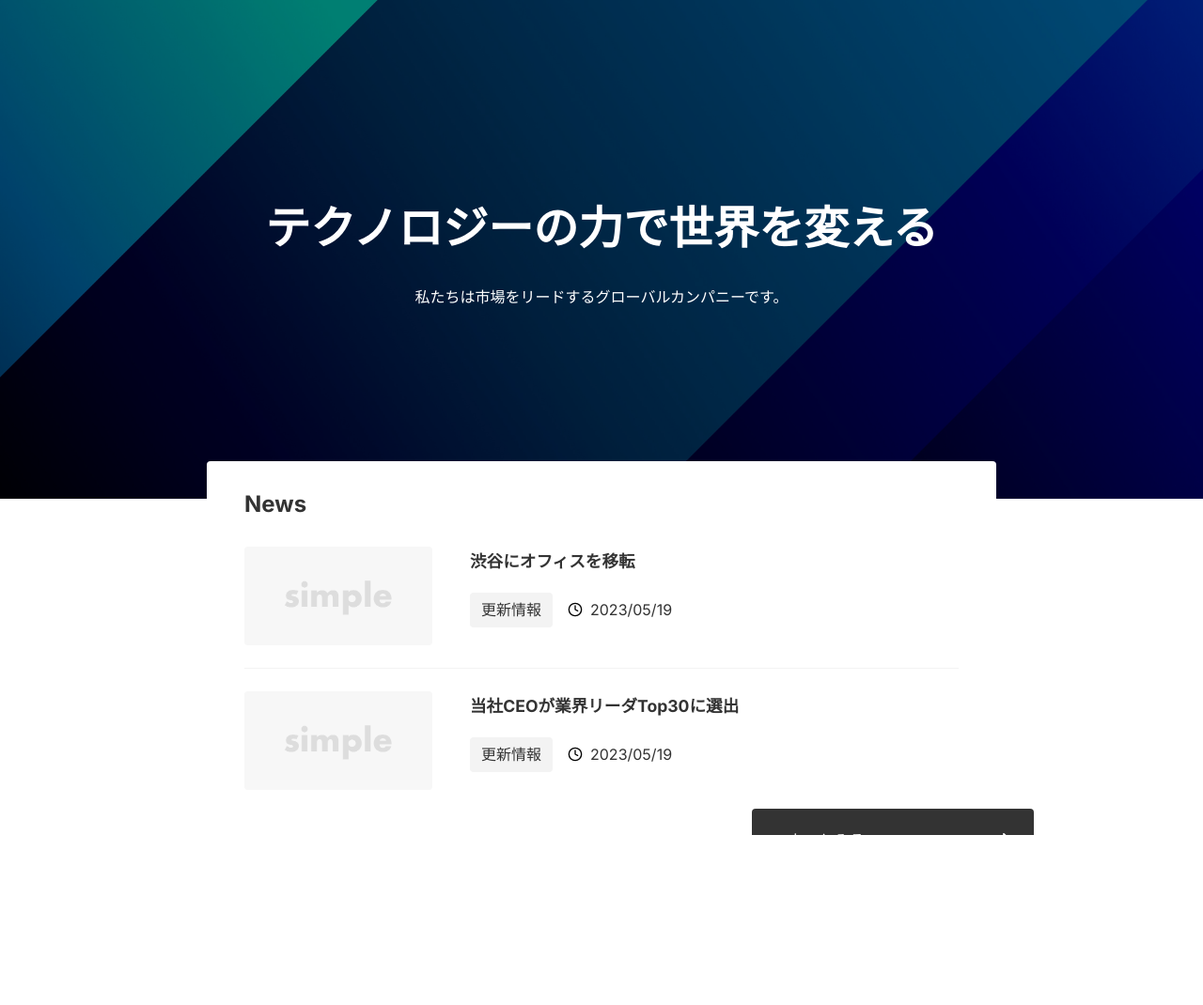
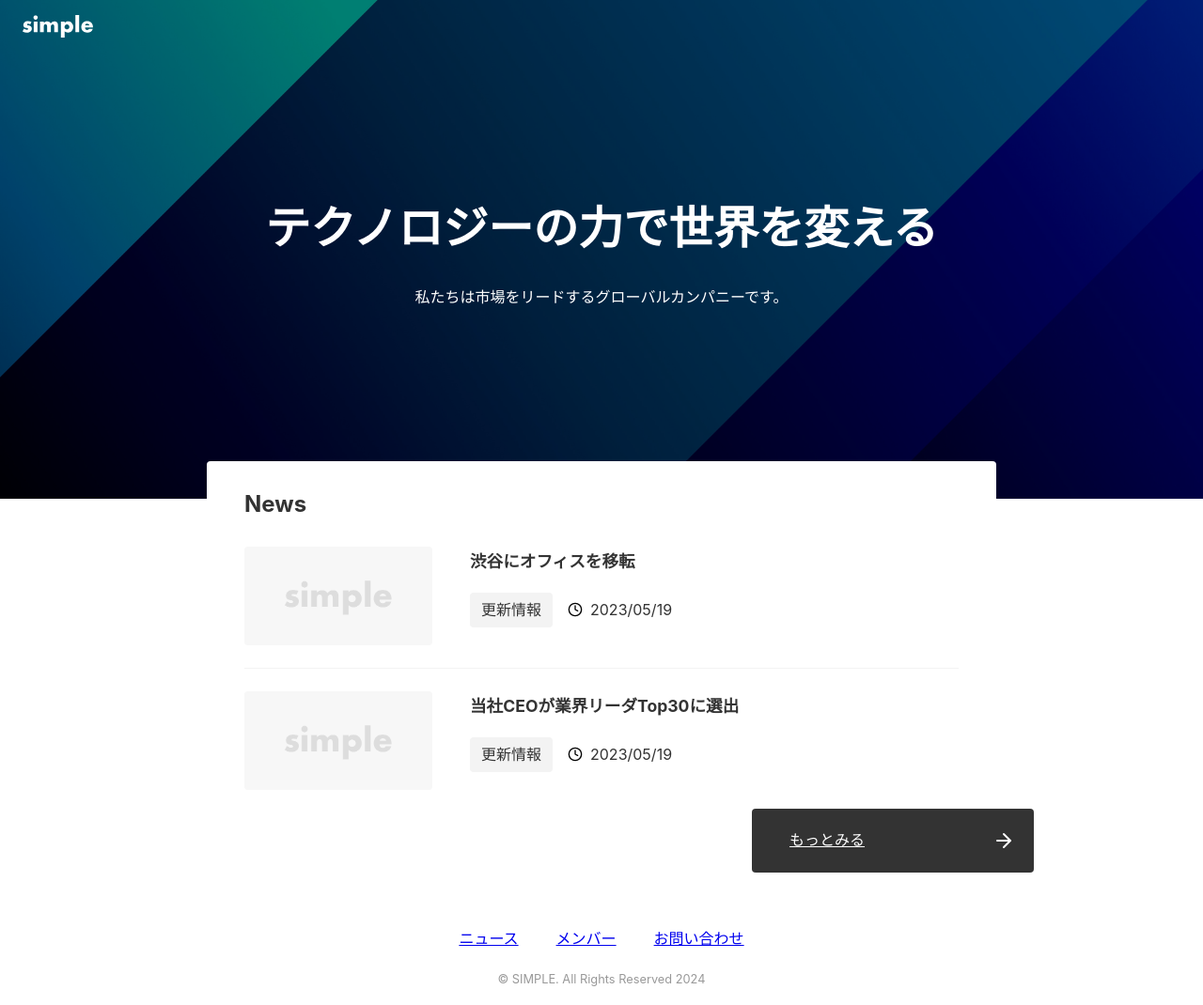
Before and after one commit to zeta80a/my-next-project, a Next.js app: page / in a window 1280 px wide. Shown: the whole page at 94% size. Before the commit the page ends 889 px from the top, so only its background shows below. Built offline with nearby package versions, Linux system fonts and the light colour scheme.

Commit message:
3章まで完了

```diff
--- /dev/null
+++ b/app/_components/Footer/index.module.css
@@ -0,0 +1,26 @@
+.footer {
+  padding: 16px 24px;
+  text-align: center;
+  color: var(--color-text-sub);
+  font-size: 0.8rem;
+  margin-top: 80px;
+}
+.nav {
+  margin-bottom: 16px;
+}
+.items {
+  display: flex;
+  justify-content: center;
+  gap: 40px;
+  font-size: 1rem;
+  white-space: nowrap;
+}
+@media (max-width: 640px) {
+  .items {
+    flex-wrap: wrap;
+    gap: 8px 0;
+  }
+  .item {
+    width: 50%;
+  }
+}
--- /dev/null
+++ b/app/_components/Footer/index.tsx
@@ -0,0 +1,22 @@
+import styles from "./index.module.css";
+
+export default function Footer() {
+  return (
+    <footer className={styles.footer}>
+      <nav className={styles.nav}>
+        <ul className={styles.items}>
+          <li className={styles.item}>
+            <a href="/news">ニュース</a>
+          </li>
+          <li className={styles.item}>
+            <a href="/members">メンバー</a>
+          </li>
+          <li className={styles.item}>
+            <a href="/content">お問い合わせ</a>
+          </li>
+        </ul>
+      </nav>
+      <p className={styles.cr}>© SIMPLE. All Rights Reserved 2024</p>
+    </footer>
+  );
+}
--- /dev/null
+++ b/app/_components/Header/index.module.css
@@ -0,0 +1,21 @@
+.header {
+  position: absolute;
+  padding: 16px 24px 8px;
+  z-index: 1000;
+  display: flex;
+  align-items: center;
+  justify-self: space-between;
+  width: 100%;
+}
+.logoLink {
+  display: flex;
+}
+.logo {
+  height: 24px;
+  width: auto;
+}
+@media (max-width: 640px) {
+  .header {
+    padding: 24px 16px 8px;
+  }
+}
--- /dev/null
+++ b/app/_components/Header/index.tsx
@@ -0,0 +1,19 @@
+import Image from "next/image";
+import styles from "./index.module.css";
+
+export default function Header() {
+  return (
+    <header className={styles.header}>
+      <a href="/" className={styles.logoLink}>
+        <Image
+          src="/logo.svg"
+          alt="SIMPLE"
+          className={styles.logo}
+          width={348}
+          height={133}
+          priority
+        />
+      </a>
+    </header>
+  );
+}
--- a/app/layout.tsx
+++ b/app/layout.tsx
@@ -1,13 +1,7 @@
-import type { Metadata } from "next";
-import { Inter } from "next/font/google";
+// layout.tsx:全てのページに適用されるレイアウトを規定する。
 import "./globals.css";
-
-const inter = Inter({ subsets: ["latin"] });
-
-export const metadata: Metadata = {
-  title: "Create Next App",
-  description: "Generated by create next app",
-};
+import Header from "./_components/Header";
+import Footer from "./_components/Footer";
 
 export default function RootLayout({
   children,
@@ -16,8 +10,11 @@
 }>) {
   return (
     <html lang="ja">
-      {/* ←　ここで言語設定 */}
-      <body className={inter.className}>{children}</body>
+      <body>
+        <Header />
+        {children}
+        <Footer />
+      </body>
     </html>
   );
 }
```
